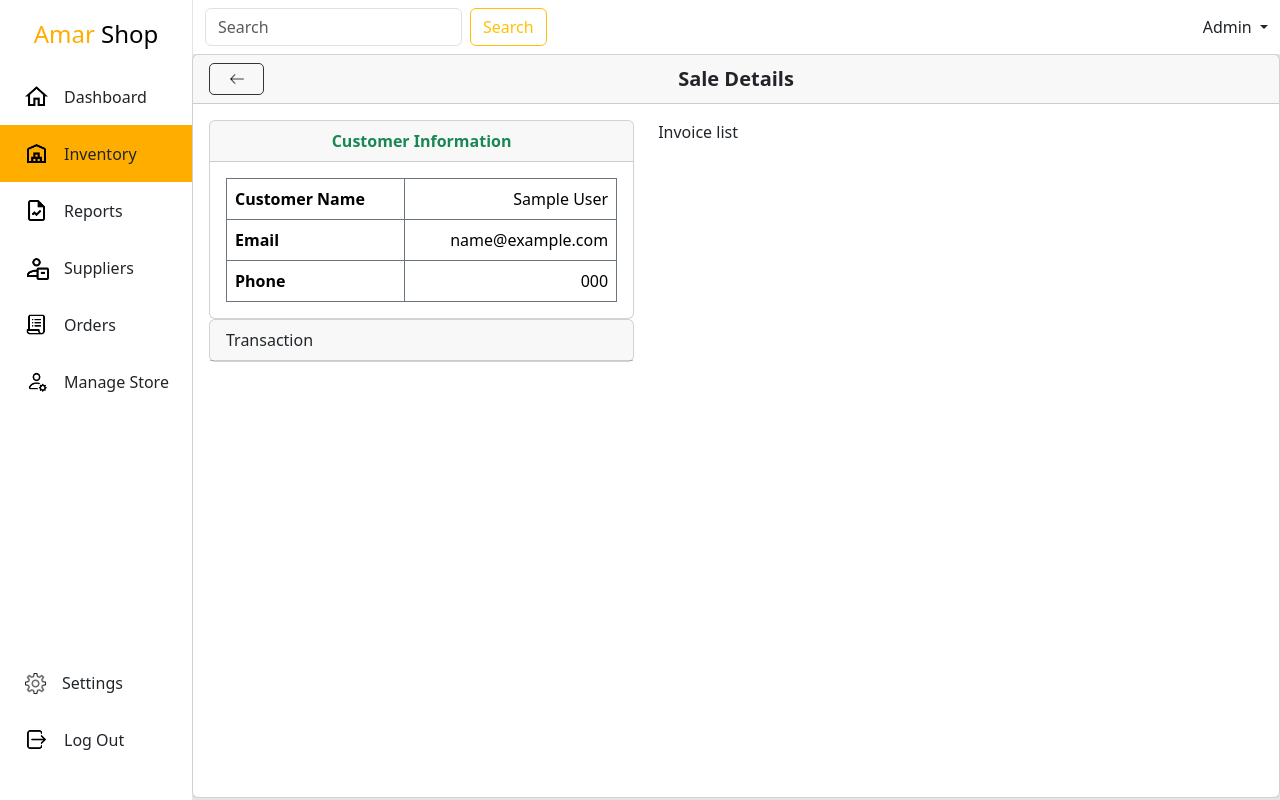
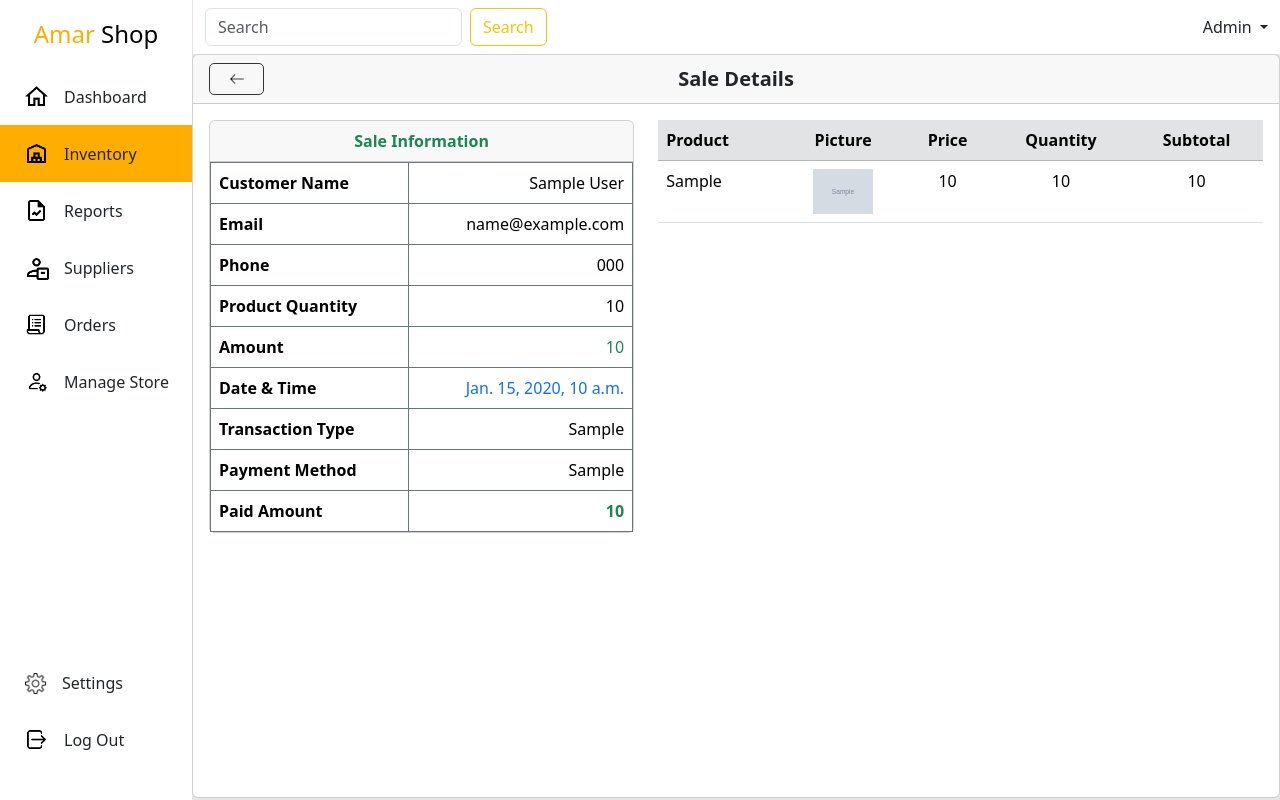
Before and after one commit to tanvirmahmud66/Business_Solutions, a Django app: page /admin-panel/inventory/sales/1/sale-details/ in a window 1280 px wide. Run offline with Django 4.2, Linux system fonts and the light colour scheme; a user stored in the database is signed in; tables that the repository leaves empty hold one stand-in row (values such as "Sample post"); grey boxes marked "Sample" are stand-in pictures; some libraries are stand-ins or nearby versions.

Commit message:
sales details

```diff
--- a/Business_Solutions/app/admin.py
+++ b/Business_Solutions/app/admin.py
@@ -38,7 +38,7 @@ class SupplierAdminView(admin.ModelAdmin):
 
 
 class TransactionAdminView(admin.ModelAdmin):
-    list_display = ('id','product','transaction_type','payment_method','amount','reference', 'transaction_date')
+    list_display = ('id','product','sale','transaction_type','payment_method','amount','reference', 'transaction_date')
 
 
 class PurchaseAdminView(admin.ModelAdmin):
@@ -50,7 +50,7 @@ class GeneralUserAdminView(admin.ModelAdmin):
 
 
 class InvoiceAdminView(admin.ModelAdmin):
-    list_display = ('id','token','product','quantity','subtotal','sale_confirm')
+    list_display = ('id','token','sale_reference','product','quantity','subtotal','sale_confirm')
 
 
 class SalesAdminView(admin.ModelAdmin):
--- a/Business_Solutions/app/models.py
+++ b/Business_Solutions/app/models.py
@@ -138,19 +138,6 @@ class Inventory(models.Model):
         return self.product.model
 
 
-#============================================================================== Transaction Model
-class Transaction(models.Model):
-    product = models.ForeignKey(Product, on_delete=models.CASCADE,null=True,blank=True)
-    transaction_type = models.CharField(max_length=5)
-    payment_method = models.CharField(max_length=50,)
-    amount = models.PositiveBigIntegerField()
-    reference = models.CharField(max_length=100,null=True,blank=True)
-    transaction_date = models.DateTimeField(null=True, blank=True)
-
-    def __str__(self):
-        return f"{self.id}"
-
-
 #============================================================================ Purchase Model
 class Purchase(models.Model):
     PAYMENT_METHOD = [
@@ -205,18 +192,6 @@ class GeneralUser(models.Model):
         return f"{self.id}"
 
 
-# ============================================================ Product Line up Model
-class ProductLineUp(models.Model):
-    token = models.CharField(max_length=100, blank=True)
-    product = models.ForeignKey(Inventory, on_delete=models.CASCADE, null=True, blank=True)
-    quantity = models.PositiveIntegerField()
-    subtotal = models.PositiveBigIntegerField(null=True,blank=True)
-    sale_confirm = models.BooleanField(default=False)
-
-
-    def __str__(self):
-        return self.product.product.model
-
 
 # ============================================================ Sales Model
 class Sales(models.Model):
@@ -228,3 +203,34 @@ class Sales(models.Model):
 
     def __str__(self):
         return f"{self.id}"
+
+
+
+# ============================================================ Product Line up Model
+class ProductLineUp(models.Model):
+    token = models.CharField(max_length=100, blank=True)
+    product = models.ForeignKey(Inventory, on_delete=models.CASCADE, null=True, blank=True)
+    quantity = models.PositiveIntegerField()
+    subtotal = models.PositiveBigIntegerField(null=True,blank=True)
+    sale_confirm = models.BooleanField(default=False)
+    sale_reference = models.ForeignKey(Sales, on_delete=models.CASCADE, null=True,blank=True)
+
+
+    def __str__(self):
+        return self.product.product.model
+
+
+
+
+#============================================================================== Transaction Model
+class Transaction(models.Model):
+    product = models.ForeignKey(Product, on_delete=models.CASCADE,null=True,blank=True)
+    sale = models.ForeignKey(Sales, on_delete=models.CASCADE,null=True,blank=True)
+    transaction_type = models.CharField(max_length=5)
+    payment_method = models.CharField(max_length=50,)
+    amount = models.PositiveBigIntegerField()
+    reference = models.CharField(max_length=100,null=True,blank=True)
+    transaction_date = models.DateTimeField(null=True, blank=True)
+
+    def __str__(self):
+        return f"{self.id}"
--- a/Business_Solutions/app/views.py
+++ b/Business_Solutions/app/views.py
@@ -120,6 +120,17 @@ class SaleDetailsView(SuperuserRequiredMixin, DetailView):
     context_object_name = "sale"
     template_name = 'inventory/sales/saleDetails.html'
 
+    def get_context_data(self, **kwargs):
+        context = super().get_context_data(**kwargs)
+        sale_instance = self.object
+        context['invoice_list'] = ProductLineUp.objects.filter(sale_reference=sale_instance)
+        if sale_instance.user:
+            transaction = Transaction.objects.filter(sale=sale_instance).first()
+        else:
+            transaction = Transaction.objects.filter(sale=sale_instance).first()
+        context['transaction'] = transaction
+        return context
+
 
 # --------------------------------------------------------------- General user create view
 class ClientUserView(SuperuserRequiredMixin, CreateView):
@@ -237,7 +248,6 @@ class SalesPayment(SuperuserRequiredMixin, CreateView):
         obj.transaction_type = "IN"
         obj.reference = email
         obj.transaction_date = datetime.now()
-        obj.save()
         invoice_list = ProductLineUp.objects.filter(token=email, sale_confirm=False)
         self.total_product=0
         for each in invoice_list:
@@ -249,22 +259,29 @@ class SalesPayment(SuperuserRequiredMixin, CreateView):
             each.save()
         user = User.objects.filter(email=email).first()
         if user:
-            new_sale = Sales.objects.create(
+            self.sale = Sales.objects.create(
                 user=user,
                 amount=obj.amount,
                 product_quantity=self.total_product,
                 sales_date = obj.transaction_date
             )
-            new_sale.save()
+            self.sale.save()
+            obj.sale = self.sale
+            obj.save()
         else:
             general_user = GeneralUser.objects.get(email=email)
-            sale = Sales.objects.create(
+            self.sale = Sales.objects.create(
                 general_user=general_user,
                 amount=obj.amount,
                 product_quantity=self.total_product,
                 sales_date = obj.transaction_date
             )
-            sale.save()
+            self.sale.save()
+            obj.sale = self.sale
+            obj.save()
+        for each in invoice_list:
+            each.sale_reference = self.sale
+            each.save()
         return super().form_valid(form)
 
 
--- a/Business_Solutions/templates/inventory/sales/saleDetails.html
+++ b/Business_Solutions/templates/inventory/sales/saleDetails.html
@@ -21,8 +21,8 @@
             <div class="row">
                 <div class="col-5">
                     <div class="card">
-                        <div class="card-header fw-bold text-success text-center">Customer Information</div>
-                        <div class="card-body">
+                        <div class="card-header fw-bold text-success text-center">Sale Information</div>
+                        <div class="card-body p-0">
                             <table class="m-0 table table-bordered border-secondary">
                                 <tbody>
                                     <tr>
@@ -51,16 +51,66 @@
                                         <td class="text-end">{{sale.general_user.phone}}</td>
                                     </tr>
                                     {%endif%}
+                                    <tr>
+                                        <td class="fw-bold">Product Quantity</td>
+                                        <td class="text-end">{{sale.product_quantity}}</td>
+                                    </tr>
+                                    <tr>
+                                        <td class="fw-bold">Amount</td>
+                                        <td class="text-end text-success">{{sale.amount}}</td>
+                                    </tr>
+                                    <tr>
+                                        <td class="fw-bold">Date & Time</td>
+                                        <td class="text-end text-primary">{{sale.sales_date}}</td>
+                                    </tr>
+                                    <tr>
+                                        <td class="fw-bold">Transaction Type</td>
+                                        <td class="text-end">{{transaction.transaction_type}}</td>
+                                    </tr>
+                                    <tr>
+                                        <td class="fw-bold">Payment Method</td>
+                                        <td class="text-end">{{transaction.payment_method}}</td>
+                                    </tr>
+                                    <tr>
+                                        <td class="fw-bold">Paid Amount</td>
+                                        <td class="text-end fw-bold text-success">{{transaction.amount}}</td>
+                                    </tr>
                                 </tbody>
                             </table>
                         </div>
                     </div>
-                    <div class="card">
-                        <div class="card-header">Transaction</div>
-                    </div>
                 </div>
                 <div class="col">
-                    Invoice list
+                    <table class="table">
+                        <thead class="sticky-top table-secondary">
+                            <tr>
+                                <th scope="col">Product</th>
+                                <th scope="col" class="text-center">Picture</th>
+                                <th scope="col" class="text-center">Price</th>
+                                <th scope="col" class="text-center">Quantity</th>
+                                <th scope="col" class="text-center">Subtotal</th>
+                            </tr>
+                        </thead>
+                        <tbody>
+                            {%for each in invoice_list%}
+                            <tr>
+                                <td>{{each.product.product.model}}</td>
+                                <td class="text-center">
+                                    <div class="overflow-hidden d-flex justify-content-center align-items-center">
+                                        {%if each.product.product.productImg %}
+                                        <img src="{{ each.product.product.productImg.url }}" alt="Product Image" width="60">
+                                        {%else%}
+                                        <img src="{% static 'media/default_images/default_product_image.png' %}" alt="{{ product.model }}">
+                                        {%endif%}
+                                    </div>
+                                </td>
+                                <td class="text-center">{{each.product.unit_price}}</td>
+                                <td class="text-center">{{each.quantity}}</td>
+                                <td class="text-center">{{each.subtotal}}</td>
+                            </tr>
+                            {%endfor%}
+                        </tbody>
+                    </table>
                 </div>
             </div>
         </div>
```
Also changed, not shown: Business_Solutions/app/migrations/0014_transaction_sale.py (added), Business_Solutions/app/migrations/0015_productlineup_sale_reference.py (added).
